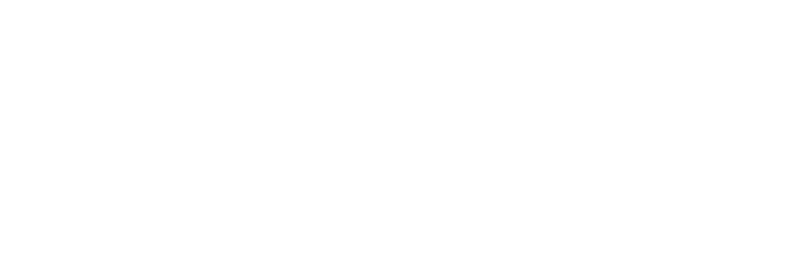
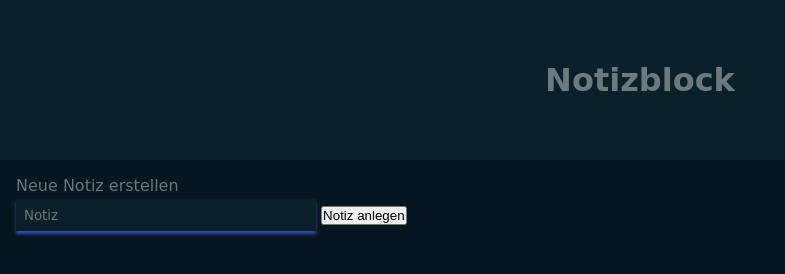
Before and after one commit to DennisJakobi76/notizblock, a plain HTML site: page index.html in a window 1280 px wide. Shown: the whole page, without its empty margins (0-785 px from the left). Drawn offline with Linux system fonts and the light colour scheme.

Commit message:
added header footer and main

```diff
--- a/index.html
+++ b/index.html
@@ -5,8 +5,25 @@
 		<meta charset="UTF-8">
 		<meta name="viewport" content="width=device-width, initial-scale=1.0">
 		<link rel="stylesheet" href="./style.css">
+		<link rel="stylesheet" href="./styles/color.css">
 		<script src="./script.js" defer></script>
 		<title>Notizblock</title>
 	</head>
-    <body></body>
+    <body>
+        <header class="flex-row-center">
+            <h1>Notizblock</h1>
+        </header>
+        <main>
+            <label for="note-input">Neue Notiz erstellen</label>
+            <div>
+                <input
+                    id="note-input"
+                    type="text"
+                    placeholder="Notiz"
+                />
+                <button>Notiz anlegen</button>
+            </div>
+        </main>
+        <footer></footer>
+    </body>
 </html>
--- a/style.css
+++ b/style.css
@@ -1,4 +1,5 @@
 * {
+    box-sizing: border-box;
     margin: 0;
     padding: 0;
 }
@@ -12,6 +13,45 @@ a:hover {
 }
 
 body {
+    min-width: 320px;
     overflow-x: hidden;
     scroll-behavior: smooth;
+    font-family: "Caveat", cursive;
+    color: var(--standart-text-color);
 }
+
+header,
+footer {
+    background-color: var(--header-and-footer-bg);
+    height: 160px;
+}
+
+main {
+    background-color: var(--main-bg);
+    height: calc(100vh - 320px);
+    display: flex;
+    flex-direction: column;
+    align-items: flex-start;
+    padding: 16px;
+}
+
+.flex-row-center {
+    display: flex;
+    justify-content: center;
+    align-items: center;
+}
+
+#note-input {
+    background-color: var(--header-and-footer-bg);
+    border: 0;
+    min-width: 300px;
+    height: 32px;
+    padding: 8px;
+    font-weight: 400;
+    filter: var(--img-drop-shadow);
+    margin-top: 4px;
+}
+
+::placeholder {
+    font-family: "Caveat", cursive;
+}
--- /dev/null
+++ b/styles/color.css
@@ -0,0 +1,8 @@
+* {
+    --standart-text-color: rgba(254, 254, 254, 0.404);
+    --header-and-footer-bg: rgba(8, 32, 41);
+    --main-bg: rgba(5, 23, 30);
+    --img-drop-shadow: drop-shadow(0 3px 1.5px rgba(62, 75, 192, 0.9));
+    --img-drop-shadow-hover: drop-shadow(0px 0px 4px rgb(118, 128, 235));
+    --dialog-bg: linear-gradient(to bottom right, rgb(67, 70, 221), rgb(4, 5, 75));
+}
```
Lines whose indentation alone changed are shown as unchanged.
